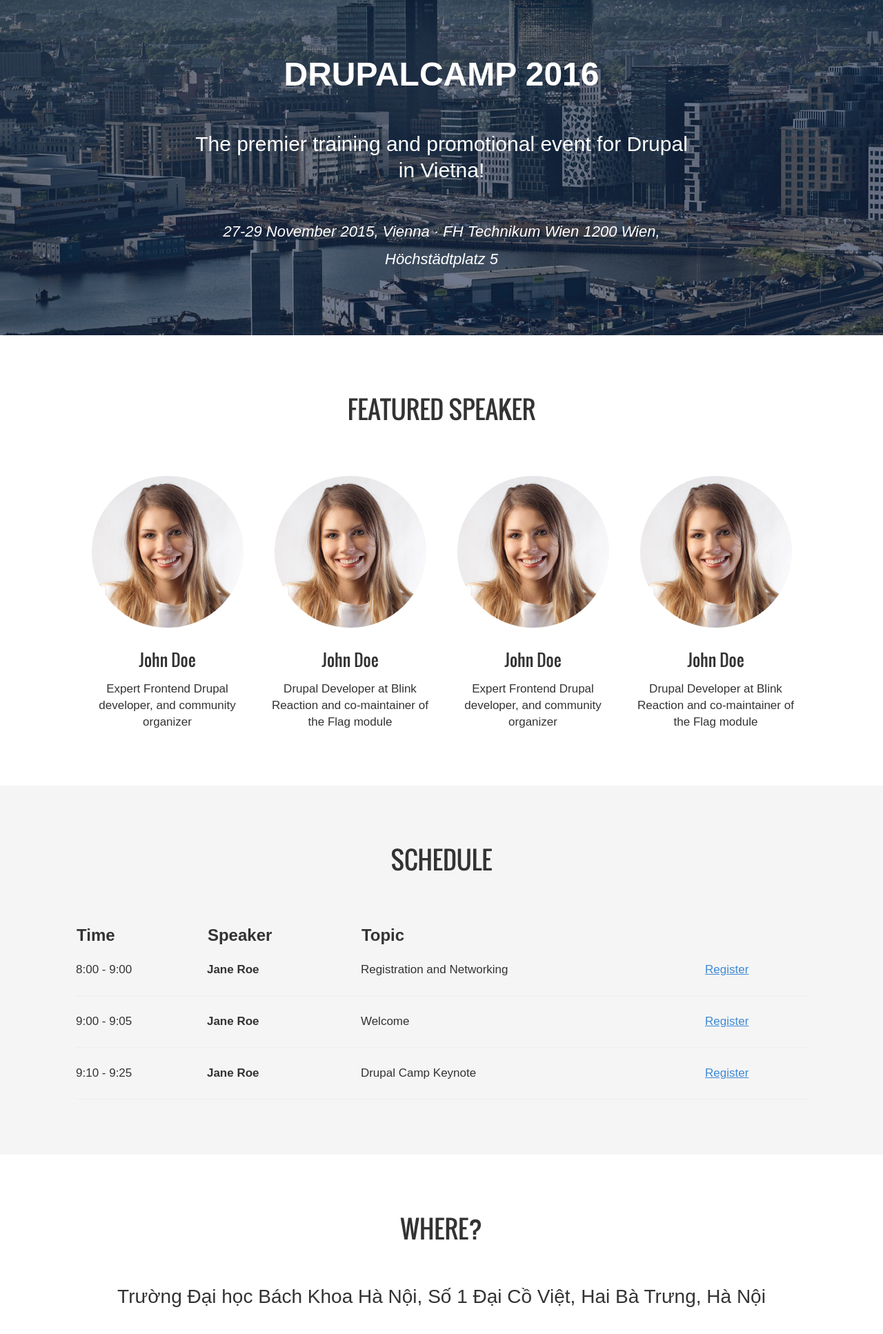
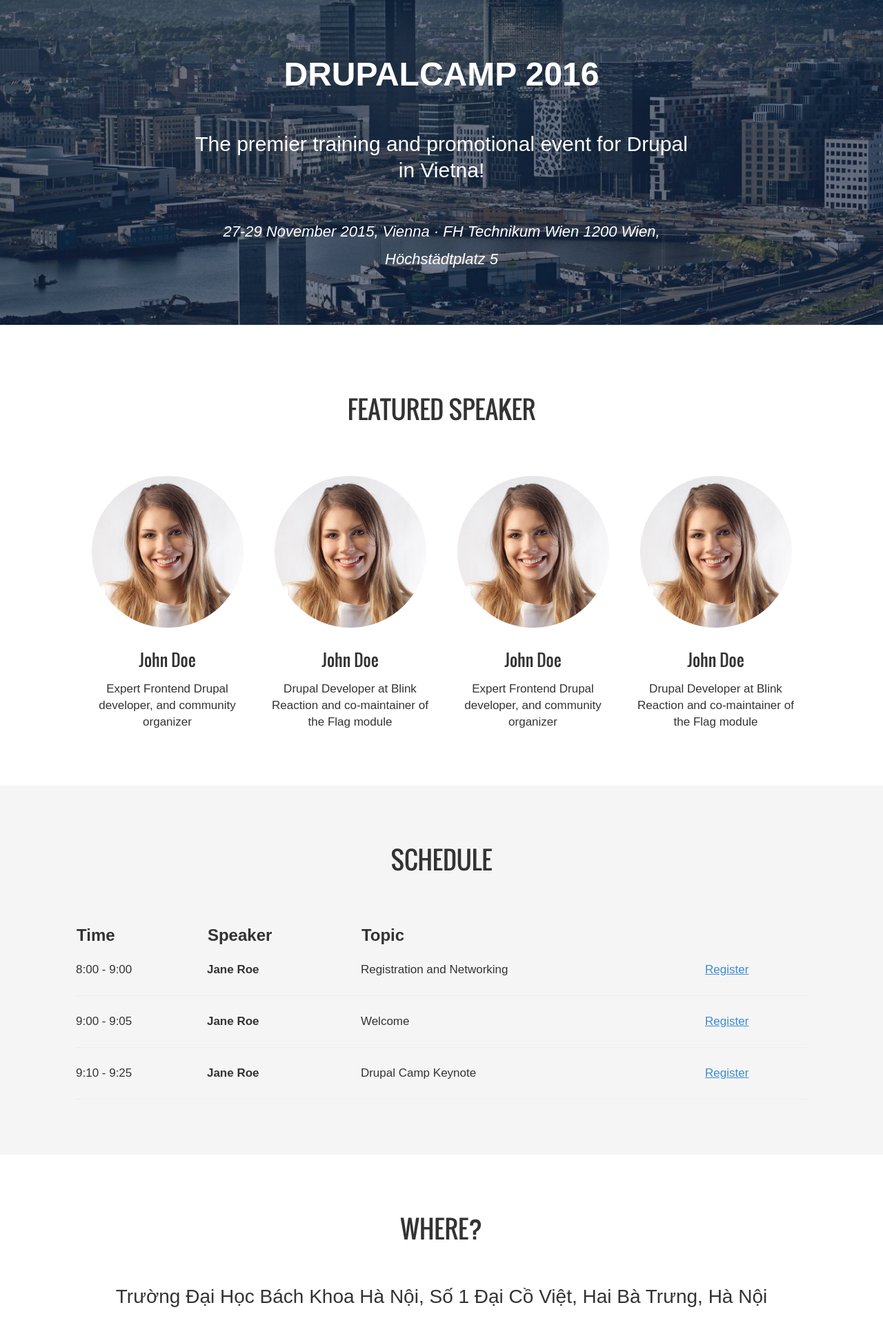
Before and after one commit to FFWvn/Drupalcamp-VN-2016, a plain HTML site: page drupalcamp/index.html in a window 1280 px wide. Shown: the part 96-2030 px from the top of the page at 69% size. Drawn offline with nearby package versions, Linux system fonts and the light colour scheme.

Commit message:
update style

```diff
--- a/drupalcamp/indext.html
+++ b/drupalcamp/index.html
@@ -2,6 +2,7 @@
 <html>
   <head>
     <title>Drupalcamp</title>
+    <meta charset="utf-8">
     <link rel="stylesheet" type="text/css" href="style.css">
     <script src="https://ajax.googleapis.com/ajax/libs/jquery/1.11.3/jquery.min.js"></script>
     <script src="script.js"></script>
@@ -12,7 +13,7 @@
       <div class="row clearfix">
         <div class="branding">
           <div class="logo">
-            <img src="img/logo.png" alt="Logo"/>
+            <a href="#"><img src="img/logo.png" alt="Logo"/></a>
           </div>
         </div>
 
@@ -157,7 +158,7 @@
         <div class="row clearfix">
           <h2 class="block-title">Where?</h2>
           <div class="description">
-            <p>Trường Đại học Bách Khoa Hà Nội, Số 1 Đại Cồ Việt, Hai Bà Trưng, Hà Nội</p>
+            <p>Trường Đại Học Bách Khoa Hà Nội, Số 1 Đại Cồ Việt, Hai Bà Trưng, Hà Nội</p>
           </div>
         </div>
         <iframe src="https://www.google.com/maps/embed?pb=!1m23!1m12!1m3!1d2633.805247009098!2d105.84431371200765!3d21.002131250313184!2m3!1f0!2f0!3f0!3m2!1i1024!2i768!4f13.1!4m8!3e6!4m0!4m5!1s0x3135ac76ccab6dd7%3A0x55e92a5b07a97d03!2zxJDhuqFpIEjhu41jIELDoWNoIEtob2EgSMOgIE7hu5lpLCA5MSBUcuG6p24gxJDhuqFpIE5naMSpYSwgQsOhY2ggS2hvYSwgSGFpIELDoCBUcsawbmcsIEjDoCBO4buZaQ!3m2!1d21.002210599999998!2d105.8447903!5e0!3m2!1sen!2s!4v1449483404537" width="1350" height="500" frameborder="0" style="border:0" allowfullscreen></iframe>
--- a/drupalcamp/style.css
+++ b/drupalcamp/style.css
@@ -212,7 +212,7 @@ a {
 }
 
 .feature {
-  background: url("img/feature.png") no-repeat scroll 0 0;
+  background: url("img/feature.png") no-repeat scroll 0 0 / 100% auto;
   color: #fff;
   padding-bottom: 90px;
   padding-top: 100px;
```
